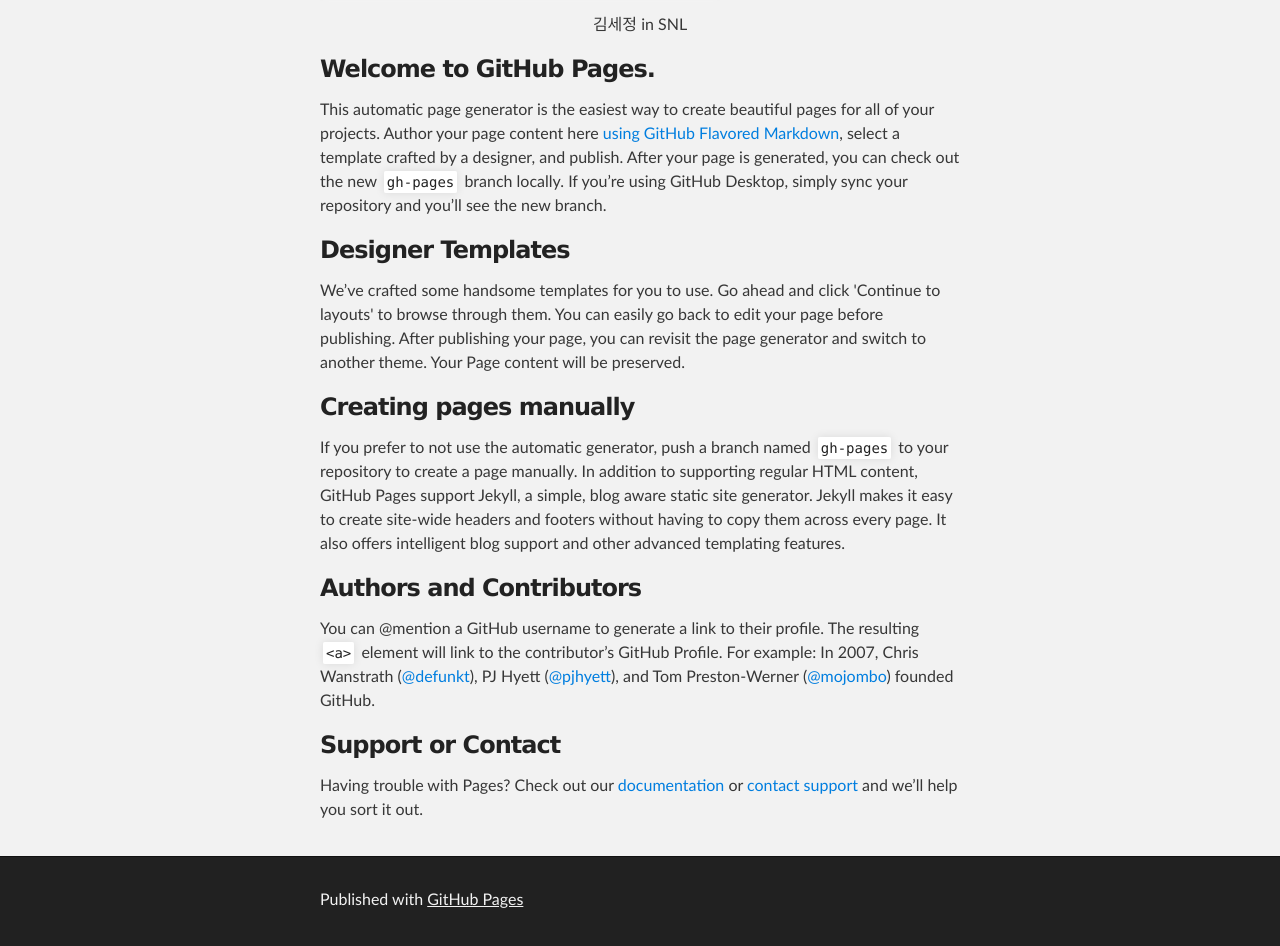
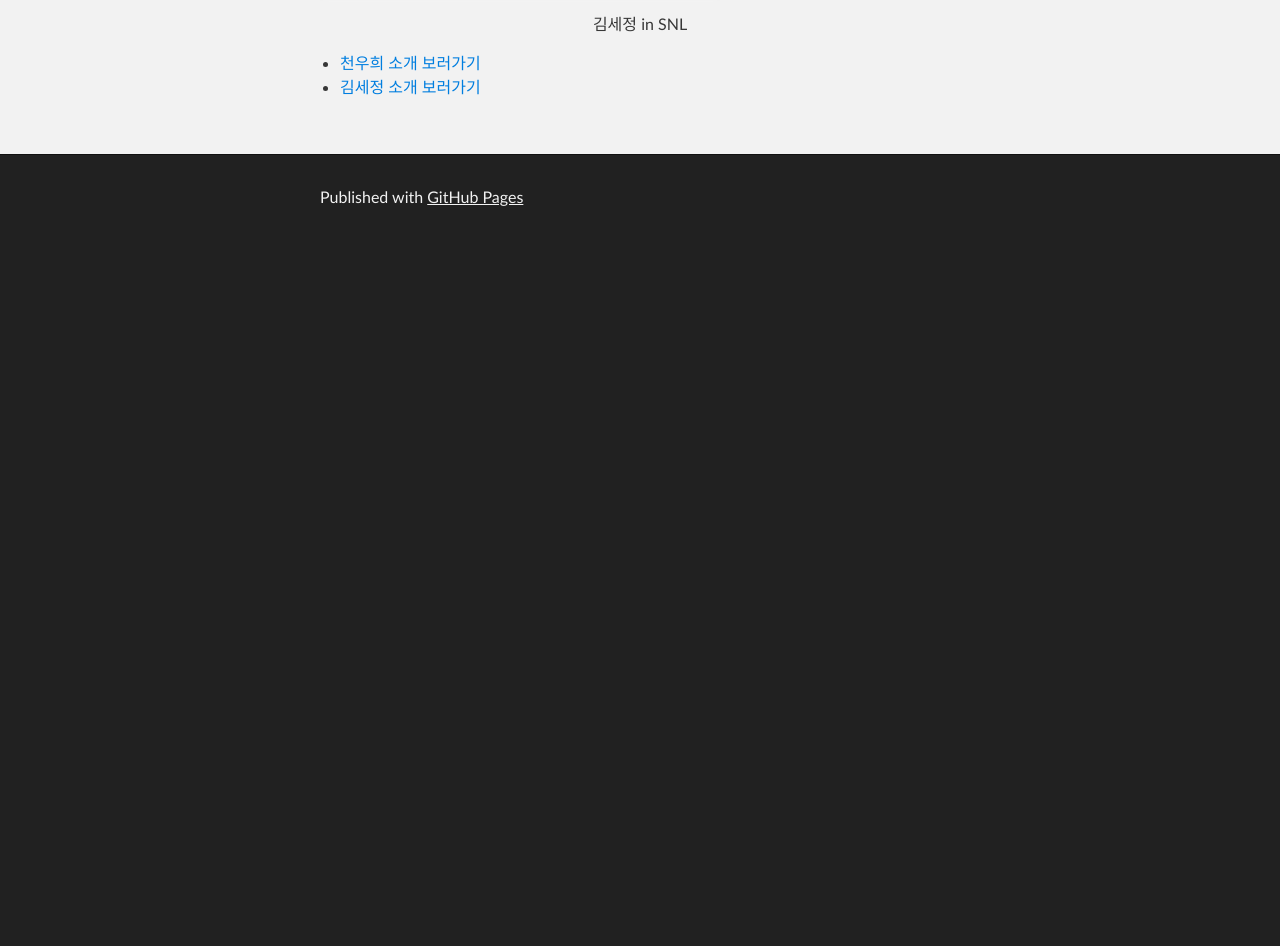
Before and after one commit to yongsuKwon/yongsuKwon.github.io, a plain HTML site: page index.html in a window 1280 px wide. Shown: the part 788-1734 px from the top of the page. After the commit the page ends 1032 px from the top, so only its background shows below. Drawn offline with Linux system fonts and the light colour scheme.

Commit message:
Replace master branch with page content via GitHub

```diff
--- a/index.html
+++ b/index.html
@@ -39,30 +39,12 @@
 
 <p align="center">김세정 in SNL</p>
 
-<h3>
-<a id="welcome-to-github-pages" class="anchor" href="#welcome-to-github-pages" aria-hidden="true"><span aria-hidden="true" class="octicon octicon-link"></span></a>Welcome to GitHub Pages.</h3>
-
-<p>This automatic page generator is the easiest way to create beautiful pages for all of your projects. Author your page content here <a href="https://guides.github.com/features/mastering-markdown/">using GitHub Flavored Markdown</a>, select a template crafted by a designer, and publish. After your page is generated, you can check out the new <code>gh-pages</code> branch locally. If you’re using GitHub Desktop, simply sync your repository and you’ll see the new branch.</p>
-
-<h3>
-<a id="designer-templates" class="anchor" href="#designer-templates" aria-hidden="true"><span aria-hidden="true" class="octicon octicon-link"></span></a>Designer Templates</h3>
-
-<p>We’ve crafted some handsome templates for you to use. Go ahead and click 'Continue to layouts' to browse through them. You can easily go back to edit your page before publishing. After publishing your page, you can revisit the page generator and switch to another theme. Your Page content will be preserved.</p>
-
-<h3>
-<a id="creating-pages-manually" class="anchor" href="#creating-pages-manually" aria-hidden="true"><span aria-hidden="true" class="octicon octicon-link"></span></a>Creating pages manually</h3>
-
-<p>If you prefer to not use the automatic generator, push a branch named <code>gh-pages</code> to your repository to create a page manually. In addition to supporting regular HTML content, GitHub Pages support Jekyll, a simple, blog aware static site generator. Jekyll makes it easy to create site-wide headers and footers without having to copy them across every page. It also offers intelligent blog support and other advanced templating features.</p>
-
-<h3>
-<a id="authors-and-contributors" class="anchor" href="#authors-and-contributors" aria-hidden="true"><span aria-hidden="true" class="octicon octicon-link"></span></a>Authors and Contributors</h3>
-
-<p>You can @mention a GitHub username to generate a link to their profile. The resulting <code>&lt;a&gt;</code> element will link to the contributor’s GitHub Profile. For example: In 2007, Chris Wanstrath (<a href="https://github.com/defunkt" class="user-mention">@defunkt</a>), PJ Hyett (<a href="https://github.com/pjhyett" class="user-mention">@pjhyett</a>), and Tom Preston-Werner (<a href="https://github.com/mojombo" class="user-mention">@mojombo</a>) founded GitHub.</p>
-
-<h3>
-<a id="support-or-contact" class="anchor" href="#support-or-contact" aria-hidden="true"><span aria-hidden="true" class="octicon octicon-link"></span></a>Support or Contact</h3>
-
-<p>Having trouble with Pages? Check out our <a href="https://help.github.com/pages">documentation</a> or <a href="https://github.com/contact">contact support</a> and we’ll help you sort it out.</p>
+<table>
+<ul>
+<li><a href="https://namu.wiki/w/%EC%B2%9C%EC%9A%B0%ED%9D%AC">천우희 소개 보러가기</a></li>
+<li><a href="https://namu.wiki/w/%EA%B9%80%EC%84%B8%EC%A0%95">김세정 소개 보러가기</a></li>
+</ul>
+</table>
       </section>
     </div>
 
```
Also changed, not shown: params.json (+1 -1 lines).
